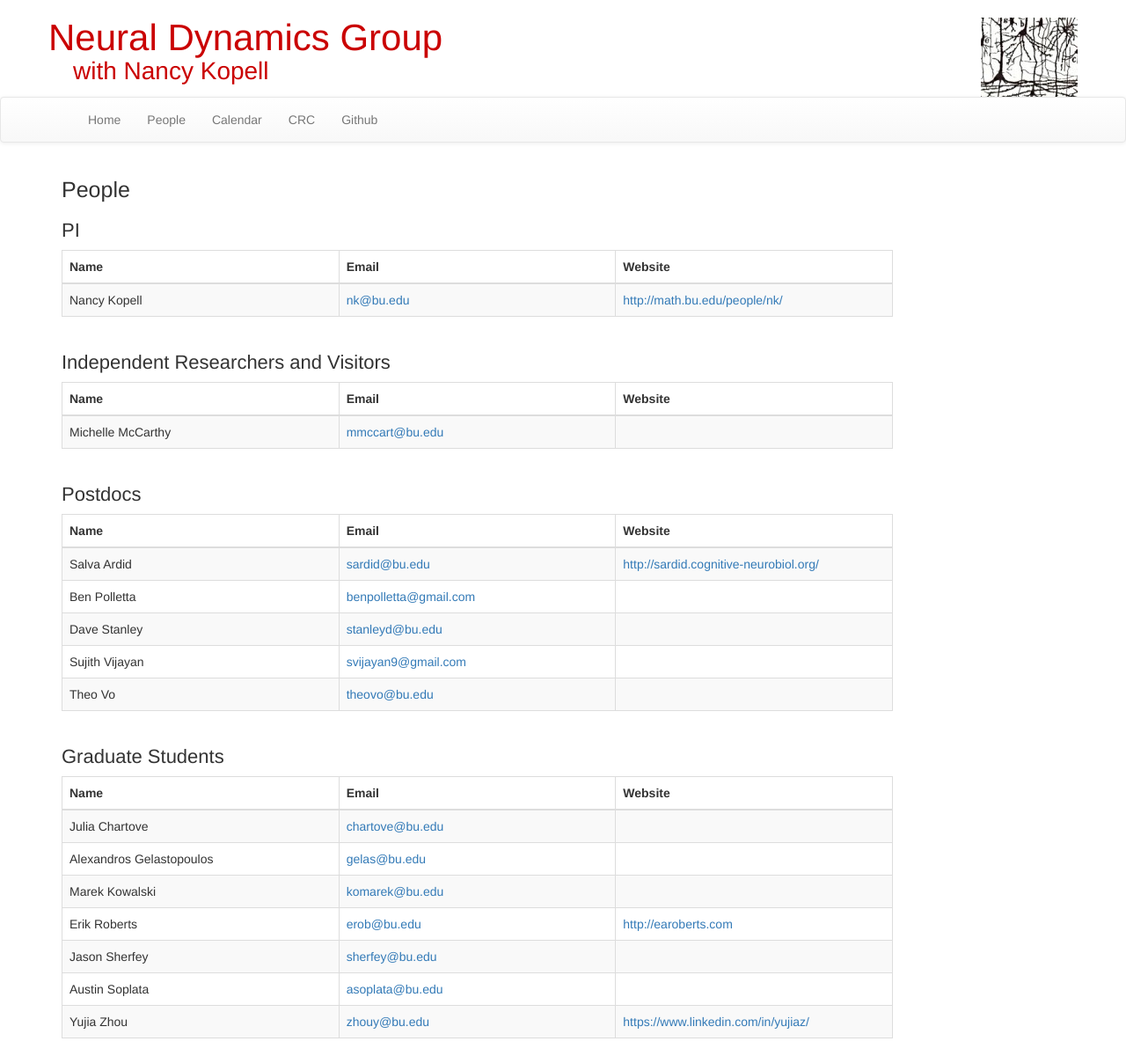
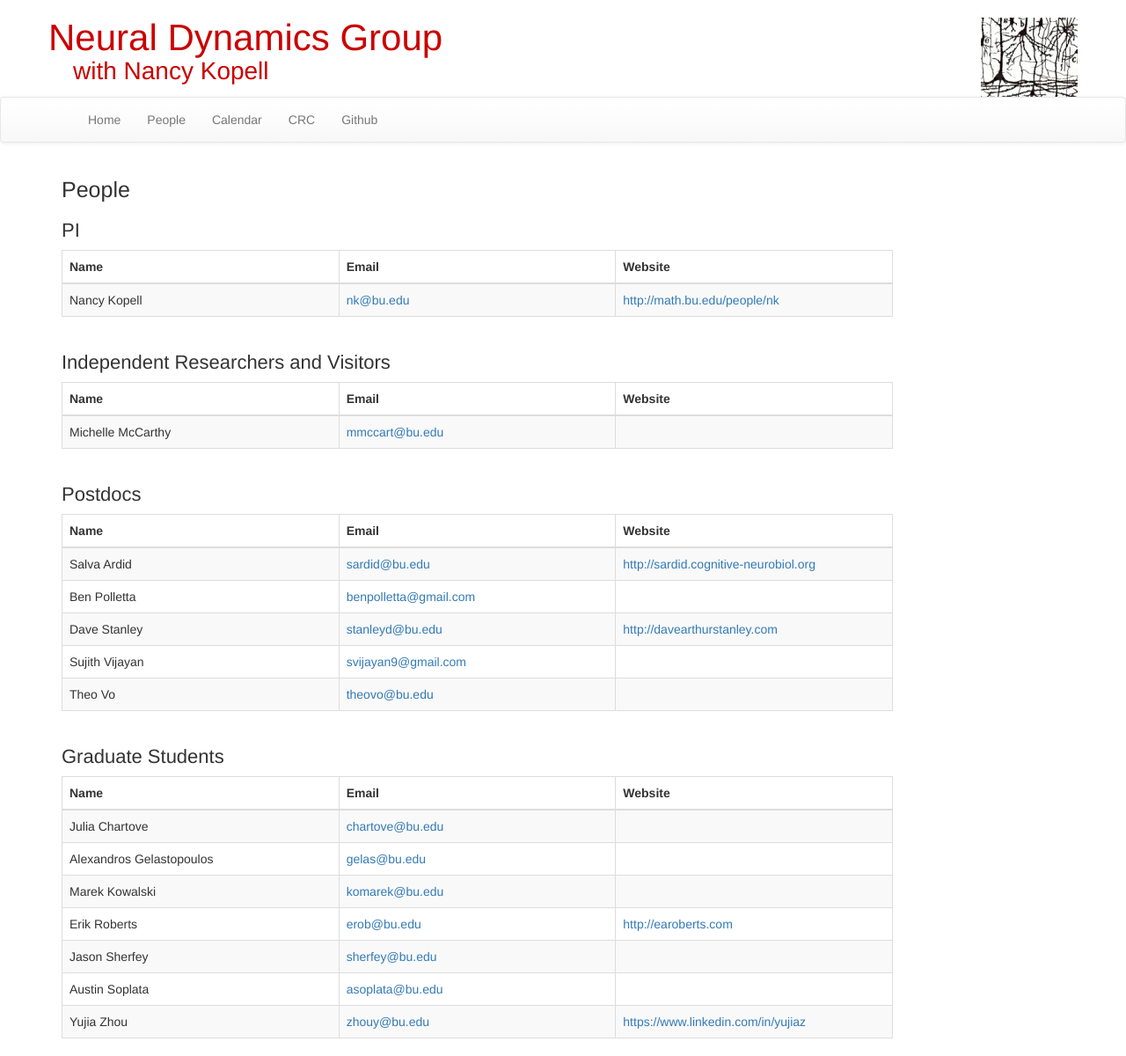
Before and after one commit to cogrhythms/nd, a Jekyll site: the page built from people/index.md, in a window 1280 px wide. Shown: the whole page at 88% size. Built offline with Jekyll 4.4.1, drawn with Linux system fonts in a browser that asks for light colours; nearby versions of some CDN libraries; some of the changed lines change nothing that is shown.

Commit message:
add dave site

```diff
--- a/_data/people.yml
+++ b/_data/people.yml
@@ -2,7 +2,7 @@
 pi:
   name: Nancy Kopell
   email: nk@bu.edu
-  website: http://math.bu.edu/people/nk/
+  website: http://math.bu.edu/people/nk
 
 indep_visitors:
   - name: Michelle McCarthy
@@ -11,13 +11,14 @@
 postdocs:
   - name: Salva Ardid
     email: sardid@bu.edu
-    website: http://sardid.cognitive-neurobiol.org/
+    website: http://sardid.cognitive-neurobiol.org
 
   - name: Ben Polletta
     email: benpolletta@gmail.com
 
   - name: Dave Stanley
     email: stanleyd@bu.edu
+    website: http://davearthurstanley.com
 
   - name: Sujith Vijayan
     email: svijayan9@gmail.com
@@ -47,5 +48,5 @@
 
   - name: Yujia Zhou
     email: zhouy@bu.edu
-    website: https://www.linkedin.com/in/yujiaz/
+    website: https://www.linkedin.com/in/yujiaz
 ...
```
